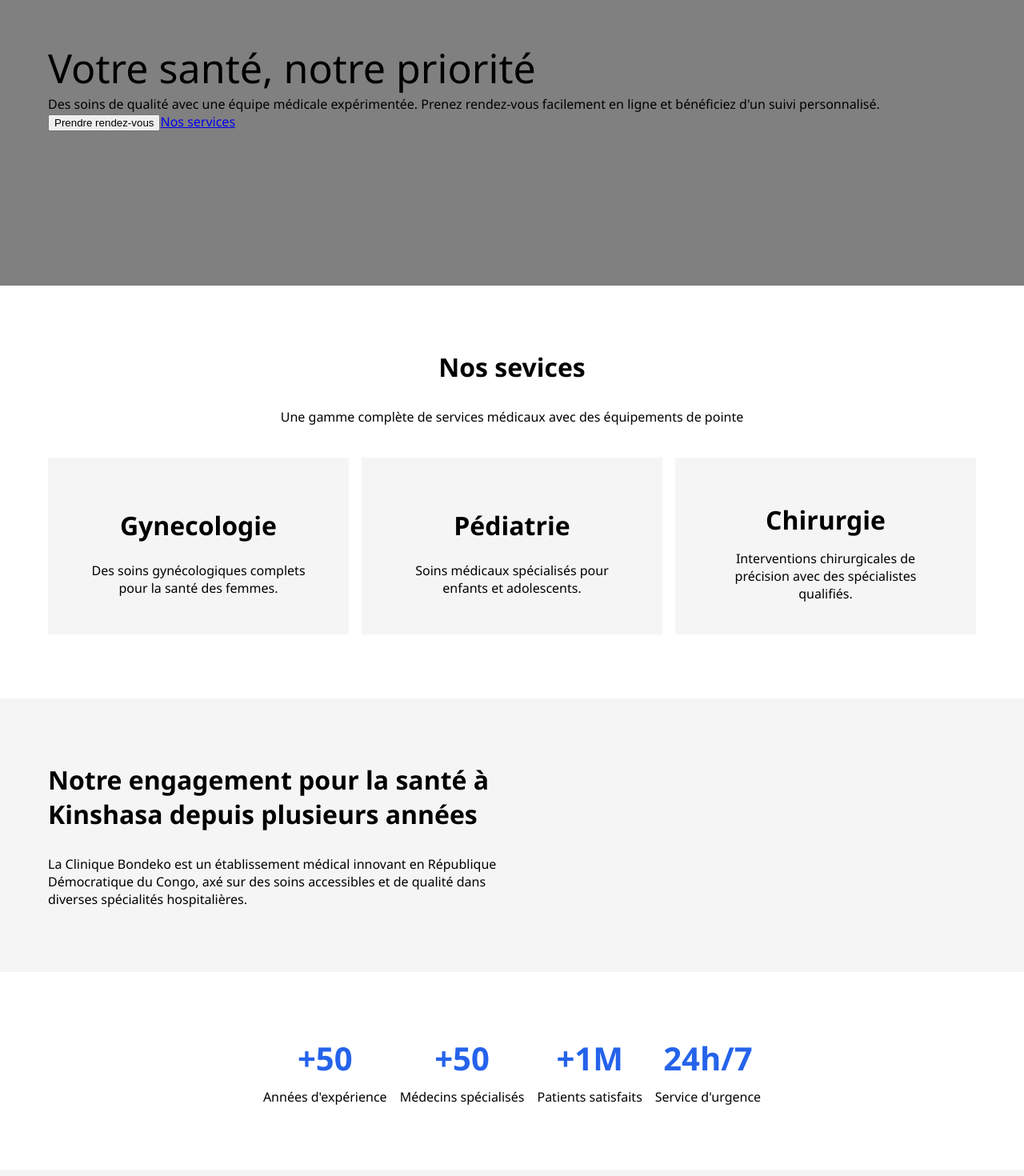
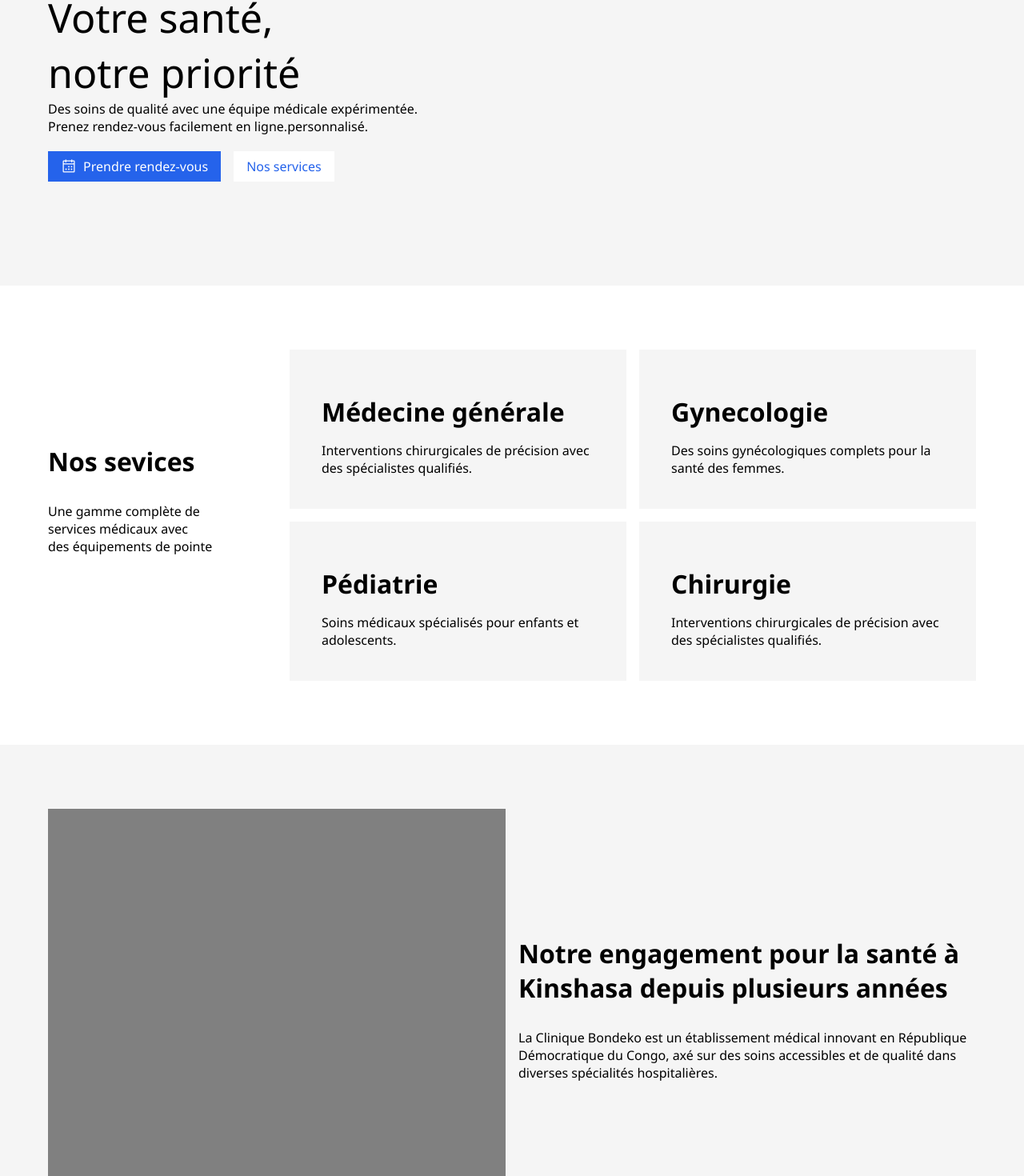
Before and after one commit to Tkimba4/bondeko, a React (Vite) app: page / in a window 1280 px wide. Shown: the part 143-1613 px from the top of the page at 80% size. Built offline with nearby package versions, Linux system fonts and the light colour scheme.

Commit message:
Structure de la home page renforcer

```diff
--- a/src/assets/styles/app.scss
+++ b/src/assets/styles/app.scss
@@ -1,5 +1,11 @@
 @forward "./reset";
 @use "./variables" as *;
+
+//reset
+a{
+
+}
+
 
 html,
 body {
--- a/src/components/contact-info/ContactInfo.module.scss
+++ b/src/components/contact-info/ContactInfo.module.scss
@@ -3,8 +3,9 @@
 .contactInfo {
   text-align: center;
   background-color: $smoke-color;
-  padding: 40px;
+  padding: 20px;
   border-radius: $small-raduis;
+  color: $primary-color;
   svg {
     width: 40px;
     height: 40px;
@@ -17,5 +18,6 @@
 }
 
 .value {
+    color: initial;
 //   font-weight: bold;
 }
--- a/src/components/footer/Footer.jsx
+++ b/src/components/footer/Footer.jsx
@@ -1,11 +1,26 @@
-import React from 'react';
+import React from "react";
+import styles from "./Footer.module.scss";
+import { links } from "../../db/data";
+import { Link } from "react-router-dom";
+const Footer = () => {
+  return (
+    <footer>
+      <nav>
+        <div className="container">
+          <div className={styles.menu}>
+            {links.map((link) => (
+              <li key={link.name}>
+                <Link to={link.link}>{link.text}</Link>
+              </li>
+            ))}
+          </div>
+          <div className="">
 
-const Footer = () => {
-    return (
-        <div>
-
+          </div>
         </div>
-    );
-}
+      </nav>
+    </footer>
+  );
+};
 
 export default Footer;
--- a/src/components/testimonial/Testimonial.module.scss
+++ b/src/components/testimonial/Testimonial.module.scss
@@ -1,7 +1,7 @@
 @use "../../assets/styles/variables" as *;
 
 .testimonial {
-  background-color: white;
+  background-color: $smoke-color;
   padding: 40px;
 
   svg:nth-child(1) {
--- a/src/db/data.jsx
+++ b/src/db/data.jsx
@@ -4,7 +4,41 @@ import {
   EnvelopeSimpleIcon,
 } from "@phosphor-icons/react/dist/ssr";
 
+const links = [
+  {
+    name: "home",
+    text: "Accueil",
+    link: "/",
+  },
+  {
+    name: "about",
+    text: "A propos",
+    link: "/",
+  },
+  {
+    name: "services",
+    text: "Services",
+    link: "/",
+  },
+  {
+    name: "reservations",
+    text: "Reservations",
+    link: "/reservation",
+  },
+  {
+    name: "contact",
+    text: "Contact",
+    link: "/",
+  },
+];
+
 const services = [
+  {
+    id: 3,
+    name: "Médecine générale",
+    desc: "Interventions chirurgicales de précision avec des spécialistes qualifiés.",
+    icon: "",
+  },
   {
     id: 1,
     name: "Gynecologie",
@@ -19,7 +53,7 @@ const services = [
     icon: "",
   },
   {
-    id: 3,
+    id: 4,
     name: "Chirurgie",
     desc: "Interventions chirurgicales de précision avec des spécialistes qualifiés.",
     icon: "",
@@ -85,13 +119,21 @@ const testimonials = [
   },
 ];
 const contact = [
-  { icon: <Phone />, label: "Tél.", value: "+243 840 000 000" },
-  { icon: <EnvelopeSimpleIcon />, label: "Email", value: "Bondeko@test.ucc" },
   {
-    icon: <MapPinLineIcon />,
+    icon: <Phone weight="duotone" />,
+    label: "Tél.",
+    value: "+243 840 000 000",
+  },
+  {
+    icon: <EnvelopeSimpleIcon weight="duotone" />,
+    label: "Email",
+    value: "Bondeko@test.ucc",
+  },
+  {
+    icon: <MapPinLineIcon weight="duotone" />,
     label: "Adresse",
     value: "3 Av 7e rue/Limete/kinshasa",
   },
 ];
 
-export { team, contact, services, statistiques, testimonials };
+export { links, team, contact, services, statistiques, testimonials };
--- a/src/pages/home/Home.jsx
+++ b/src/pages/home/Home.jsx
@@ -11,35 +11,46 @@ import Service from "../../components/service";
 import Statistique from "../../components/statistique";
 import Testimonial from "../../components/testimonial";
 import ContactInfo from "../../components/contact-info";
+import { CalendarDotsIcon } from "@phosphor-icons/react/dist/ssr";
+import { Link } from "react-router-dom";
 const Home = () => {
   return (
     <div>
       <section className={styles.hero}>
         <div className={`${styles.heroContent} container`}>
           <div className={styles.heroText}>
-            <h1 className="BigTitle">Votre santé, notre priorité</h1>
-            <p className="">
-              Des soins de qualité avec une équipe médicale expérimentée. Prenez
-              rendez-vous facilement en ligne et bénéficiez d'un suivi
+            <h1 className="BigTitle">
+              Votre santé, <br /> notre priorité
+            </h1>
+            <p className={styles.heroSubtitle}>
+              Des soins de qualité avec une équipe médicale expérimentée. <br />
+              Prenez rendez-vous facilement en ligne.
+              {/* et bénéficiez d'un suivi */}
               personnalisé.
             </p>
-            <div className={styles.ctas}>
-              <button className={styles.cta}>
+            <div className={styles.heroCTA}>
+              <Link to={"/reservation"} className={styles.heroCTA1}>
+                <CalendarDotsIcon width={20} height={20} />
                 <span>Prendre rendez-vous</span>
-              </button>
-              <a href="#">Nos services</a>
+              </Link>
+              <a href="#" className={styles.heroCTA2}>
+                Nos services
+              </a>
             </div>
           </div>
         </div>
       </section>
       <section className={styles.services}>
         <div className={`container`}>
+          <div className={styles.servicesContent}>
+            <div className={styles.servicesText}>
               <h2 className="title">Nos sevices</h2>
               <p className="subtitle">
                 Une gamme complète de services médicaux avec des équipements de
                 pointe
               </p>
-          <div className={styles.servicesContent}>
+            </div>
+            <div className={styles.servicesList}>
               {services.map((service) => (
                 <Service
                   key={service}
@@ -49,10 +60,14 @@ const Home = () => {
               ))}
             </div>
           </div>
+        </div>
       </section>
       <section className={styles.about}>
         <div className="container">
           <div className={styles.aboutContent}>
+            <div className={styles.aboutIllustration}>
+              <img src="" alt="" />
+            </div>
             <div className={styles.aboutText}>
               <h2 className="title">
                 Notre engagement pour la santé à Kinshasa depuis plusieurs
@@ -63,9 +78,6 @@ const Home = () => {
                 République Démocratique du Congo, axé sur des soins accessibles
                 et de qualité dans diverses spécialités hospitalières.
               </p>
-            </div>
-            <div className={styles.aboutIllustration}>
-              <img src="" alt="" />
             </div>
           </div>
         </div>
@@ -127,15 +139,18 @@ const Home = () => {
       </section>
       <section className={styles.testimonials}>
         <div className="container">
+          <h2 className="title">Témoignages des patients</h2>
+          <p className="subtitle">
+            Ce que nos patients disent de la qualité de nos services
+          </p>
           <div className={styles.testimonialsContent}>
-            <div className={styles.testimonialsText}>
-              <h2 className="title">Ce que nos patients disent</h2>
-            </div>
-            <div className={styles.testimonialsList}>
             {testimonials.map((testimonail) => (
               <Testimonial key={testimonail.id} data={testimonail} />
             ))}
+            {/* <div className={styles.testimonialsText}>
             </div>
+            <div className={styles.testimonialsList}>
+            </div> */}
           </div>
         </div>
       </section>
@@ -147,9 +162,12 @@ const Home = () => {
               Contactez-nous dès maintenant pour planifier votre consultation et
               découvrir nos services de santé de qualité.
             </p>
-            <button className={styles.reservationCTA}>
-              Prendre rendez-vous
-            </button>
+            <div className={styles.reservationContent}>
+              <Link to={"/reservation"} className={styles.reservationCTA}>
+                <CalendarDotsIcon width={20} height={20} />
+                <span>Prendre rendez-vous</span>
+              </Link>
+            </div>
           </div>
         </div>
       </section>
--- a/src/pages/home/Home.module.scss
+++ b/src/pages/home/Home.module.scss
@@ -1,7 +1,7 @@
 @use "../../assets/styles/variables" as *;
 
 .hero {
-  background-color: gray;
+  background-color: $smoke-color;
   :global(.container) {
     min-height: 500px;
     display: flex;
@@ -9,6 +9,32 @@
     justify-content: center;
     // justify-content: ;
   }
+}
+.heroSubtitle {
+  margin-bottom: 20px;
+}
+.heroCTA {
+  display: flex;
+  gap: 1rem;
+  flex-wrap: wrap;
+
+  a {
+    padding: 8px 16px;
+    text-decoration: none;
+  }
+}
+.heroCTA1 {
+  display: flex;
+  gap: 0.5rem;
+  align-items: center;
+  background-color: $primary-color;
+  color: white;
+  &:hover {
+  }
+}
+.heroCTA2 {
+  background-color: white;
+  color: $primary-color;
 }
 
 .aboutContent,
@@ -23,26 +49,41 @@
 }
 
 .services {
-  text-align: center;
+  // text-align: center;
   //   background-color: whitesmoke;
+  :global(.title),
+  :global(.subtitle) {
+    text-align: start;
+  }
+}
+.servicesList {
+  display: grid;
+  gap: 1rem;
 }
 .service {
   background-color: $smoke-color;
+  text-align: start;
+  text-wrap: balance;
   //   color: white;
   padding: 40px;
 }
 
 .about,
-.whyUs,
-.testimonials {
+.whyUs {
   background-color: $smoke-color;
 
   :global(.title) {
     text-align: initial;
   }
 }
-
-.statistiques {
+.aboutIllustration,
+.whyUsIllustration,
+.contactIllustration {
+  height: 500px;
+  background-color: gray;
+}
+.statistiquesContent {
+  gap: 2rem;
   //   background-color: $smoke-color;
 }
 .statistique {
@@ -54,6 +95,7 @@
 }
 
 .team {
+  display: none;
   text-align: center;
 }
 .teamContent {
@@ -76,18 +118,36 @@
   }
 }
 
-.testimonialsList {
-  display: grid;
-  gap: 1rem;
+// .testimonialsList {
+//   display: grid;
+//   gap: 1rem;
 
-  .testimonial {
-    padding: 20px;
-    background-color: white;
-    border-radius: $small-raduis;
-  }
-}
+//   .testimonial {
+//     padding: 20px;
+//     background-color: white;
+//     border-radius: $small-raduis;
+//   }
+// }
 .reservation {
   text-align: center;
+  background-color: $smoke-color;
+}
+.reservationContent {
+  display: grid;
+  justify-content: center;
+}
+.reservationCTA {
+  display: flex;
+  gap: 0.5rem;
+  padding: 8px 16px;
+  text-decoration: none;
+  align-items: center;
+  background-color: $primary-color;
+  color: white;
+  // max-width: 200px;
+  // margin: 0 auto;
+  &:hover {
+  }
 }
 
 .contactText {
@@ -101,13 +161,31 @@
   .testimonialsContent,
   .contactContent {
     grid-template-columns: repeat(2, 1fr);
+    align-items: center;
   }
-  .servicesContent,
+
+  .whyUsContent {
+    grid-template-areas: "text img";
+  }
+  .whyUsText {
+    grid-area: text;
+  }
+  .whyUsIllustration {
+    grid-area: img;
+  }
+
+  .servicesContent {
+    grid-template-columns: 0.5fr 1.5fr;
+    align-items: center;
+  }
+  .servicesList {
+    grid-template-columns: repeat(2, 1fr);
+  }
   .teamContent {
     grid-template-columns: repeat(3, 1fr);
   }
   .statistiquesContent {
     display: flex;
-    justify-content: center;
+    justify-content: space-evenly;
   }
 }
```
Lines whose indentation alone changed are shown as unchanged.
